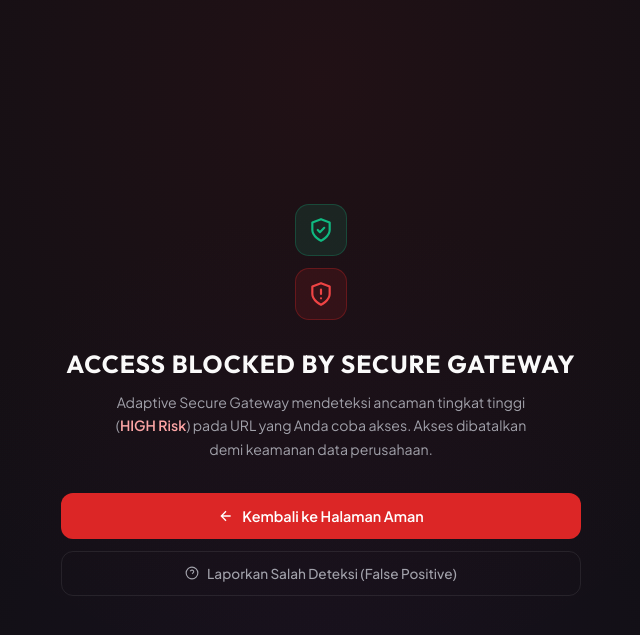
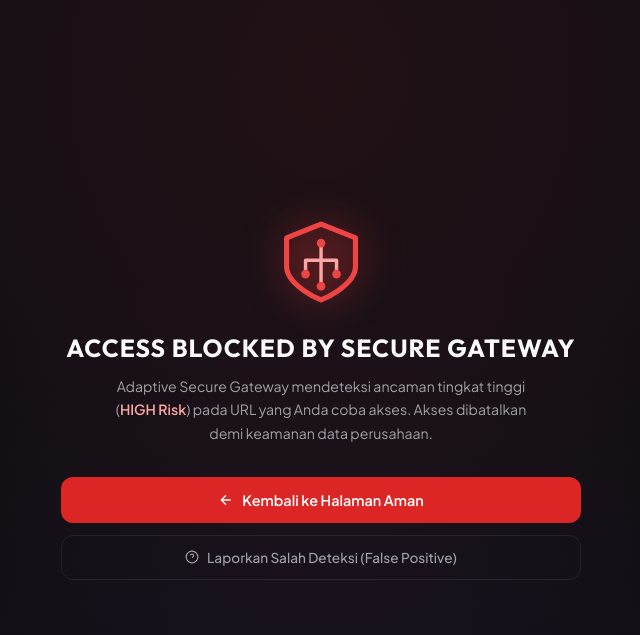
Before and after one commit to Llovind/Human_Firewall, a Flask app: page /blocked in a window 1280 px wide. Shown: the top 635 px of the page, without its empty margins (319-959 px from the left). Run offline with Flask 3, Linux system fonts and the light colour scheme; parts of the project's set-up code (start-up, migrations or seed data) failed here and were passed over.

Commit message:
design: replace blocked page shield icons with premium glowing Human Firewall logo

```diff
--- a/backend/templates/blocked.html
+++ b/backend/templates/blocked.html
@@ -27,29 +27,26 @@
             max-width: 520px;
         }
 
-        /* ── Icon Stack ── */
-        .icon-stack {
+        /* ── Glowing Human Firewall Logo ── */
+        .hfl-logo-container {
             display: flex;
-            flex-direction: column;
-            align-items: center;
-            gap: 12px;
+            justify-content: center;
             margin-bottom: 28px;
         }
-
-        .shield-icon {
-            width: 52px; height: 52px;
-            border-radius: 14px;
-            display: flex; align-items: center; justify-content: center;
+        .hfl-logo {
+            filter: drop-shadow(0 0 12px rgba(239, 68, 68, 0.45));
+            animation: pulse-glow 2.5s infinite ease-in-out;
         }
-        .shield-icon.green {
-            background: rgba(16, 185, 129, 0.12);
-            border: 1.5px solid rgba(16, 185, 129, 0.25);
+        @keyframes pulse-glow {
+            0%, 100% {
+                filter: drop-shadow(0 0 10px rgba(239, 68, 68, 0.35));
+                transform: scale(1);
+            }
+            50% {
+                filter: drop-shadow(0 0 20px rgba(239, 68, 68, 0.65));
+                transform: scale(1.03);
+            }
         }
-        .shield-icon.red {
-            background: rgba(220, 38, 38, 0.12);
-            border: 1.5px solid rgba(220, 38, 38, 0.3);
-        }
-        .shield-icon svg { width: 26px; height: 26px; }
 
         /* ── Heading ── */
         h1 {
@@ -216,21 +213,46 @@
 <body>
 
 <div class="container">
-    <!-- Icon Stack -->
-    <div class="icon-stack">
-        <div class="shield-icon green">
-            <svg viewBox="0 0 24 24" fill="none" stroke="#10b981" stroke-width="2" stroke-linecap="round" stroke-linejoin="round">
-                <path d="M12 22s8-4 8-10V5l-8-3-8 3v7c0 6 8 10 8 10z"/>
-                <path d="M9 12l2 2 4-4"/>
-            </svg>
-        </div>
-        <div class="shield-icon red">
-            <svg viewBox="0 0 24 24" fill="none" stroke="#ef4444" stroke-width="2" stroke-linecap="round" stroke-linejoin="round">
-                <path d="M12 22s8-4 8-10V5l-8-3-8 3v7c0 6 8 10 8 10z"/>
-                <line x1="12" y1="8" x2="12" y2="12"/>
-                <line x1="12" y1="16" x2="12.01" y2="16"/>
-            </svg>
-        </div>
+    <!-- Glowing Human Firewall Logo -->
+    <div class="hfl-logo-container">
+        <svg class="hfl-logo" width="84" height="84" viewBox="0 0 100 100" fill="none" xmlns="http://www.w3.org/2000/svg">
+            <!-- Shield Outer Path with red glow -->
+            <path
+              d="M50 6 L90 22 L90 55 C90 78 50 94 50 94 C50 94 10 78 10 55 L10 22 Z"
+              stroke="#ef4444"
+              stroke-width="6"
+              stroke-linecap="round"
+              stroke-linejoin="round"
+              fill="rgba(220, 38, 38, 0.08)"
+            />
+            <!-- Circuit lines inside the shield -->
+            <path
+              d="M50 28 L50 48 L32 48 L32 64"
+              stroke="#fca5a5"
+              stroke-width="4"
+              stroke-linecap="round"
+              stroke-linejoin="round"
+            />
+            <path
+              d="M50 48 L68 48 L68 64"
+              stroke="#fca5a5"
+              stroke-width="4"
+              stroke-linecap="round"
+              stroke-linejoin="round"
+            />
+            <path
+              d="M50 48 L50 78"
+              stroke="#fca5a5"
+              stroke-width="4"
+              stroke-linecap="round"
+              stroke-linejoin="round"
+            />
+            <!-- Circuit Nodes (Dots) -->
+            <circle cx="50" cy="28" r="5" fill="#ef4444" />
+            <circle cx="32" cy="64" r="5" fill="#ef4444" />
+            <circle cx="68" cy="64" r="5" fill="#ef4444" />
+            <circle cx="50" cy="78" r="5" fill="#ef4444" />
+        </svg>
     </div>
 
     <h1>Access Blocked by Secure Gateway</h1>
```
